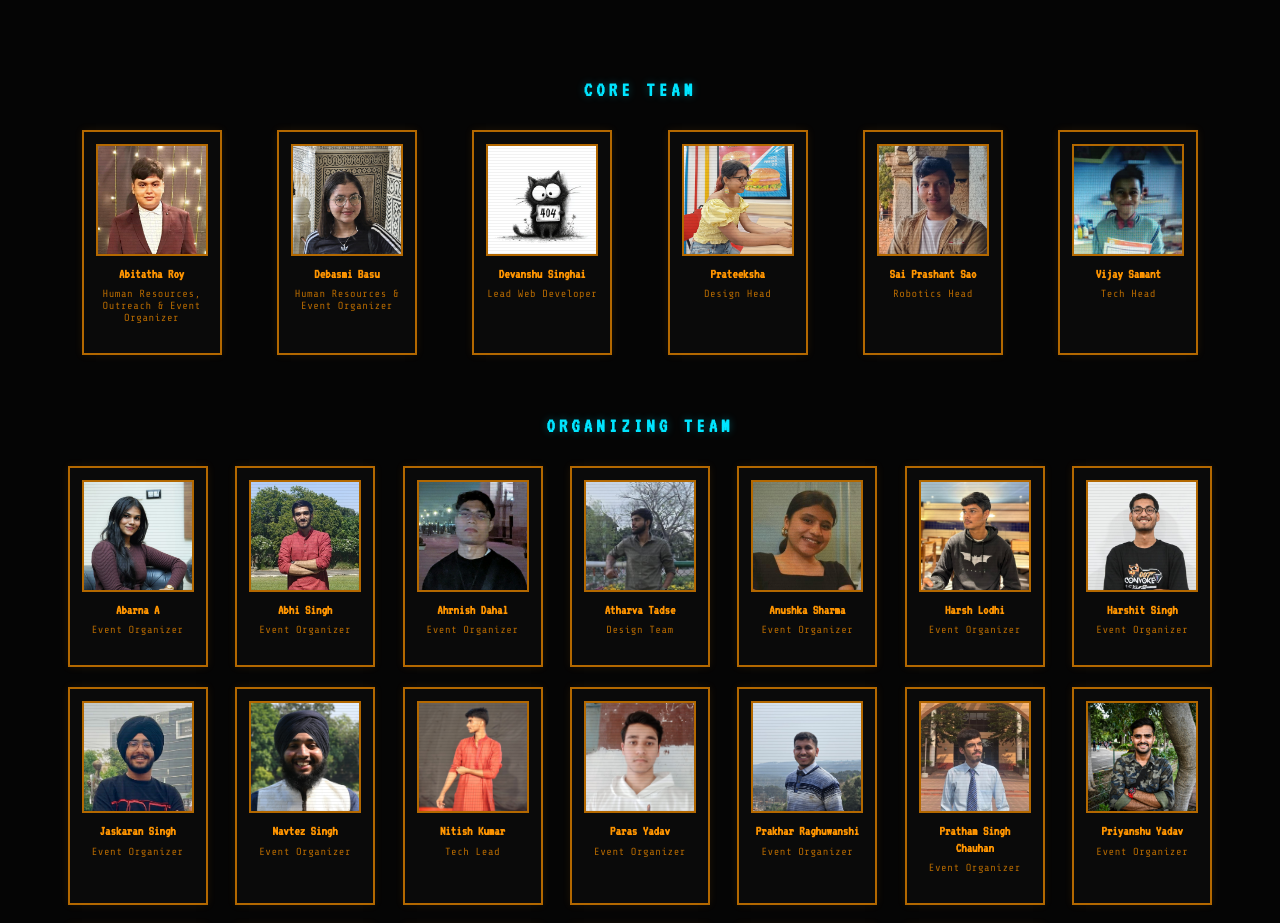
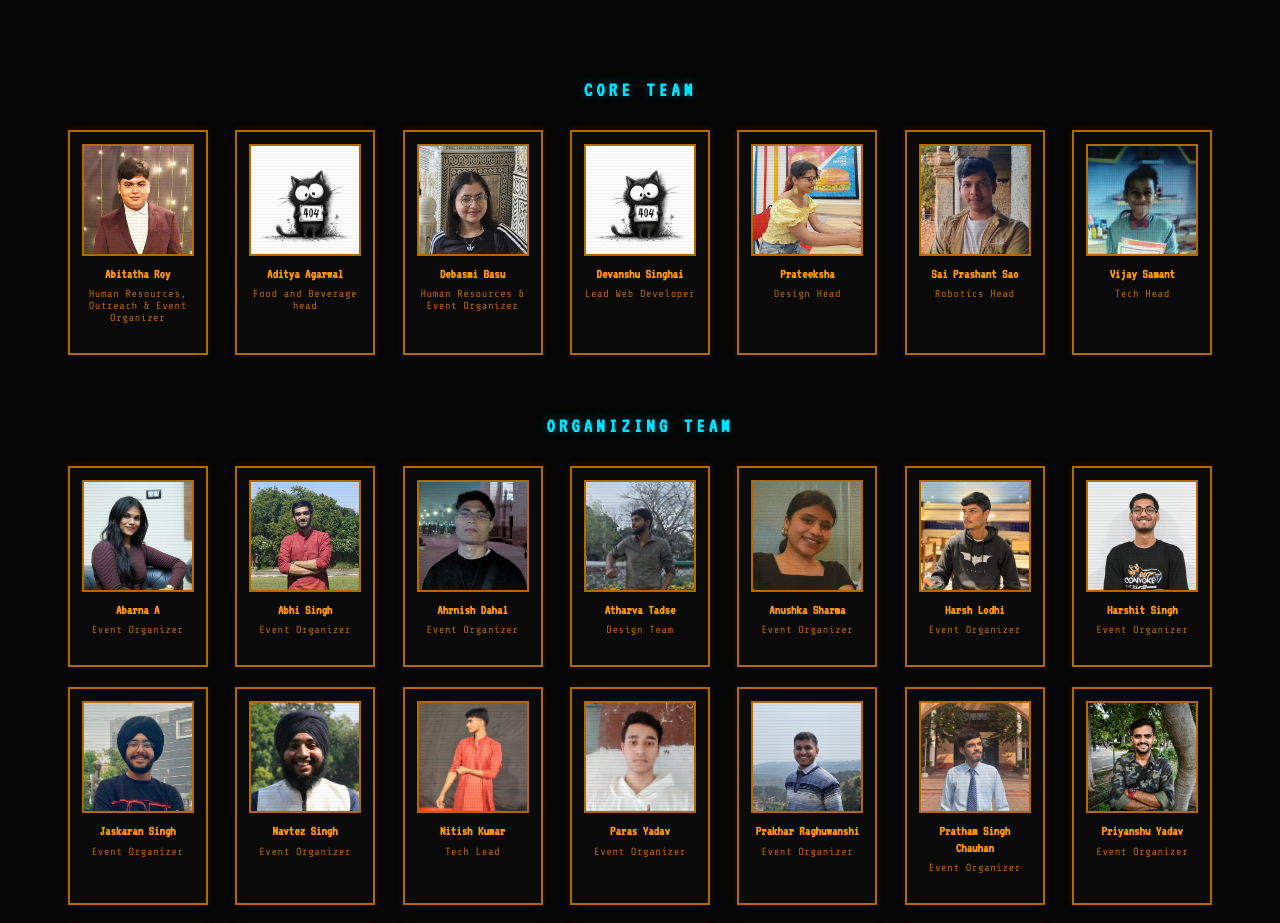
Before and after one commit to i-am-nitish/Convoke-8.0, a React (Vite) app in the folder convoke8/: page / in a window 1280 px wide. Shown: the part 5860-6783 px from the top of the page. Built offline with nearby package versions, Linux system fonts and the light colour scheme.

Commit message:
teammember added

```diff
--- a/convoke8/src/components/Team.jsx
+++ b/convoke8/src/components/Team.jsx
@@ -9,6 +9,12 @@ const TEAM_DATA = {
             role: 'Human Resources, Outreach & Event Organizer',
             image: '/team_photos/abitatha_roy.jpeg',
             linkedin: 'https://linkedin.com/in/abitatha'
+        },
+        {
+            name: 'Aditya Agarwal',
+            role: 'Food and Beverage head',
+            image: '/team_photos/devanshu_image.jpg',
+            linkedin: 'https://linkedin.com/in/aditya-agarwal-cic'
         },
         {
             name: 'Debasmi Basu',
```
